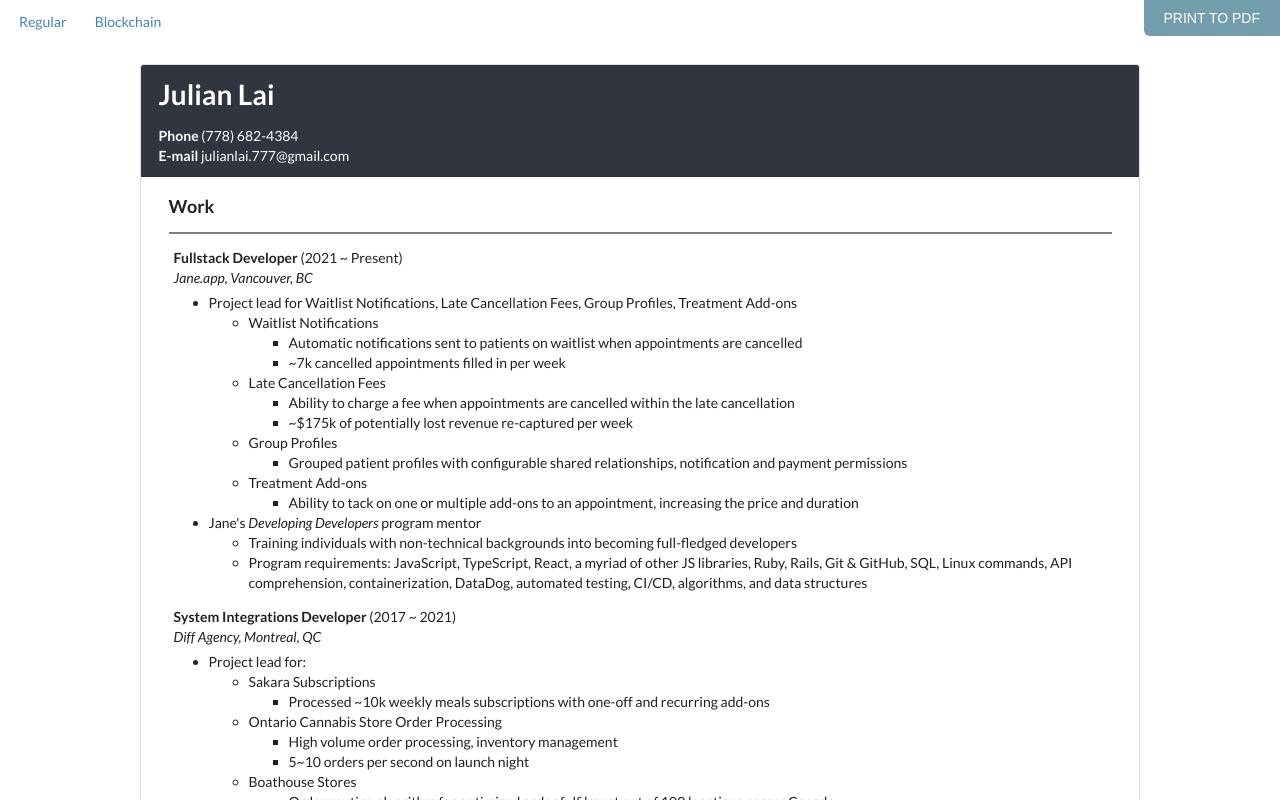
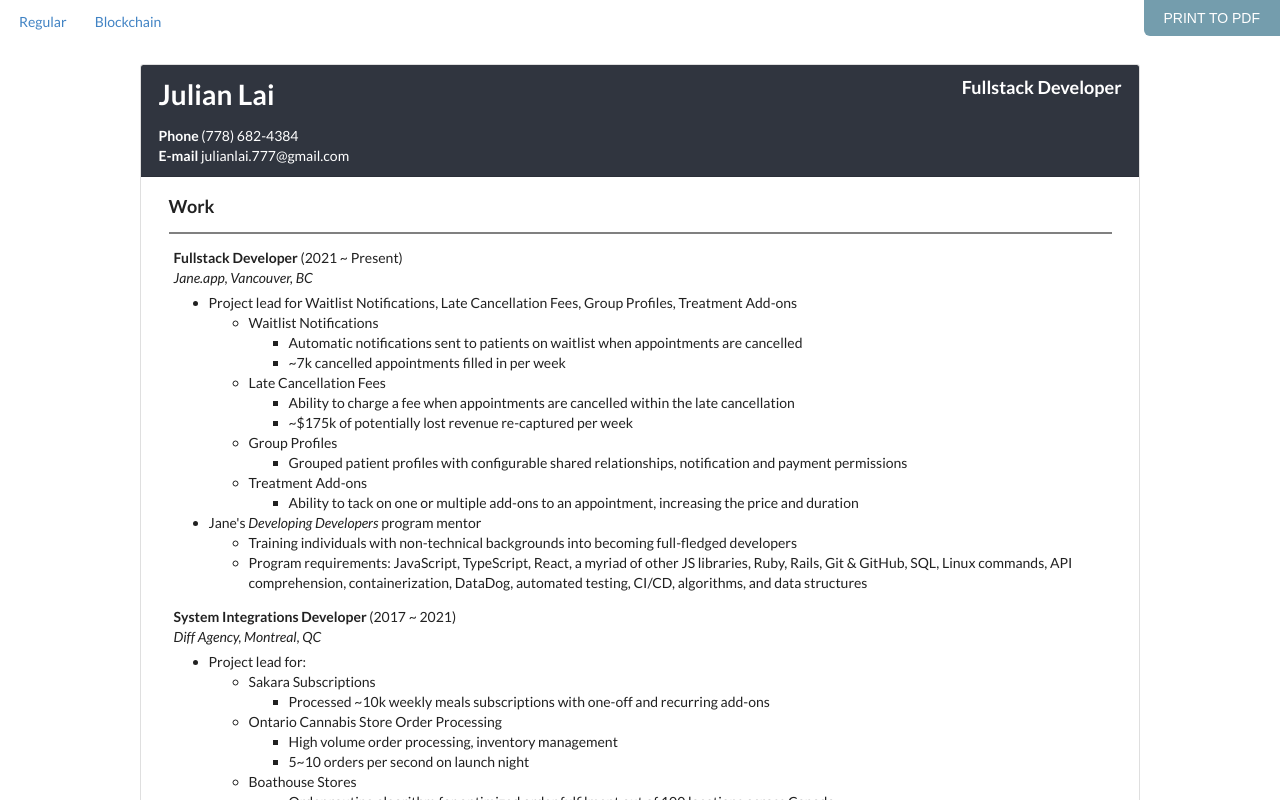
Before and after one commit to oddwes/resume, a React (Create React App) app: page / in a window 1280 px wide. Shown: the top 800 px of the page. Built offline with nearby package versions, Linux system fonts and the light colour scheme.

Commit message:
adds header title

```diff
--- a/src/components/Header.js
+++ b/src/components/Header.js
@@ -1,3 +1,4 @@
+import { Col, Row } from 'react-bootstrap'
 import React, { useContext } from 'react'
 import { VariantContext } from './Variant'
 
@@ -37,8 +38,17 @@ export const Header = () => {
 
   return (
     <React.Fragment>
-      {name}
-      {contactInfo}
+			<Row>
+				<Col>
+					{name}
+					{contactInfo}
+				</Col>
+				<Col>
+					<h3 style={{textAlign: 'right'}}>
+						Fullstack Developer
+					</h3>
+				</Col>
+			</Row>
     </React.Fragment>
   )
 }
```
